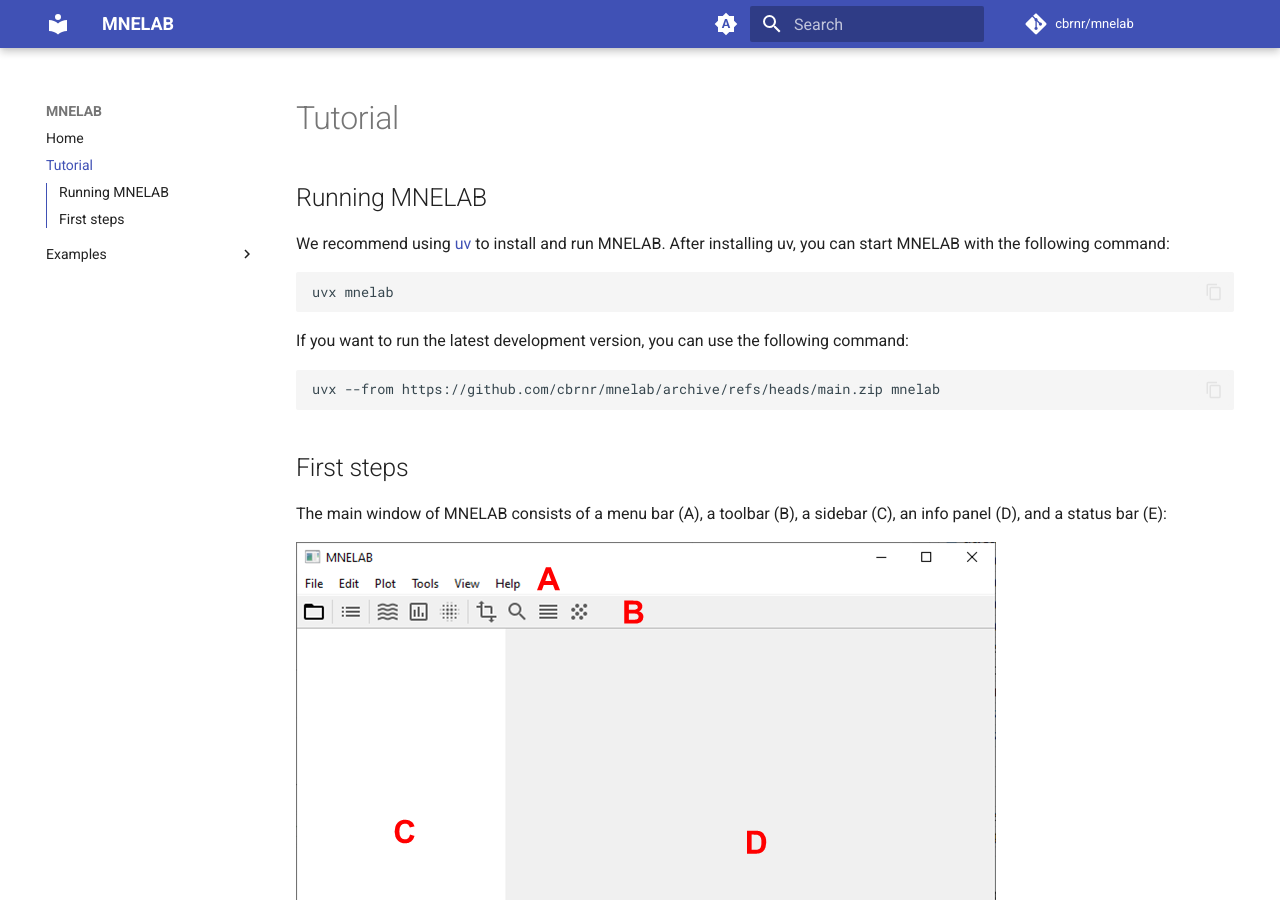
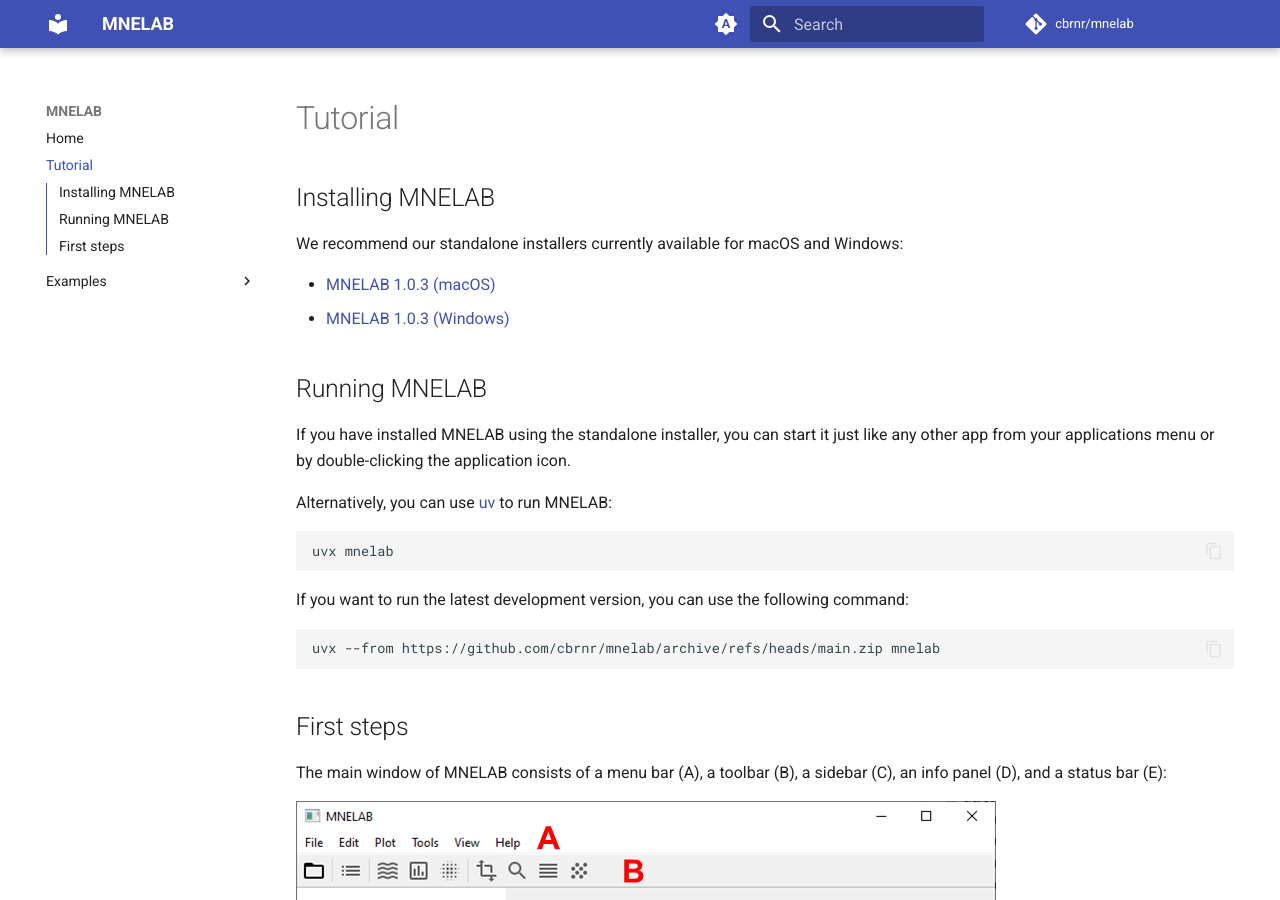
Before and after one commit to cbrnr/mnelab, an MkDocs documentation site: the page built from docs/tutorial/index.md, in a window 1280 px wide and 900 px high. Built offline with MkDocs 1.6.1 and Material for MkDocs 9.7.7, drawn with Linux system fonts in a browser that asks for light colours; comment, search, counter and statistics services are not loaded.

Commit message:
Update docs (#504)
* Update docs

* Update README.md

* Enumerate release items

````diff
--- a/docs/tutorial/index.md
+++ b/docs/tutorial/index.md
@@ -1,8 +1,18 @@
 # Tutorial
+
+## Installing MNELAB
+
+We recommend our standalone installers currently available for macOS and Windows:
+
+- [MNELAB 1.0.3 (macOS)](https://github.com/cbrnr/mnelab/releases/download/v1.0.3/MNELAB-1.0.3.dmg)
+- [MNELAB 1.0.3 (Windows)](https://github.com/cbrnr/mnelab/releases/download/v1.0.3/MNELAB-1.0.3.exe)
+
 
 ## Running MNELAB
 
-We recommend using [uv](https://docs.astral.sh/uv/) to install and run MNELAB. After installing uv, you can start MNELAB with the following command:
+If you have installed MNELAB using the standalone installer, you can start it just like any other app from your applications menu or by double-clicking the application icon.
+
+Alternatively, you can use [uv](https://docs.astral.sh/uv/) to run MNELAB:
 
 ```
 uvx mnelab
````
Also changed, not shown: CONTRIBUTING.md (+8 -8 lines), docs/index.md (+1 -1 lines).
